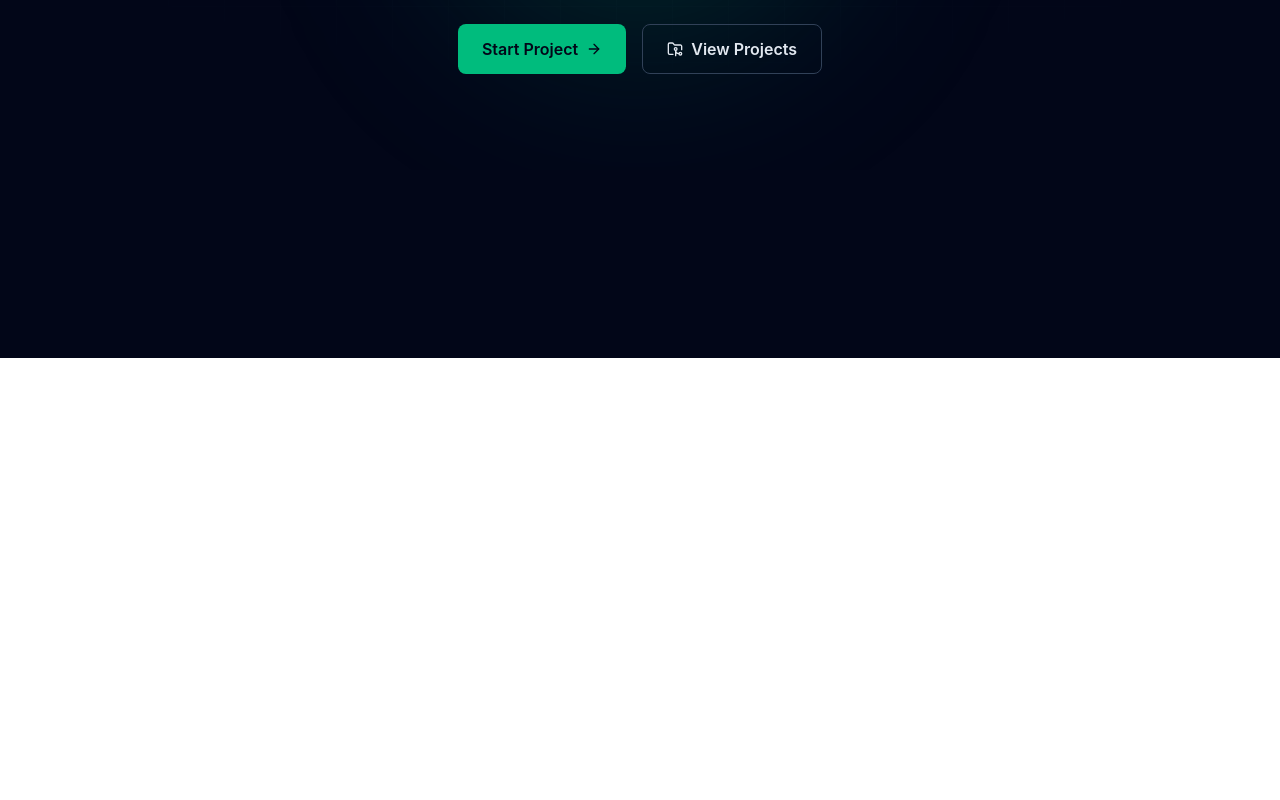
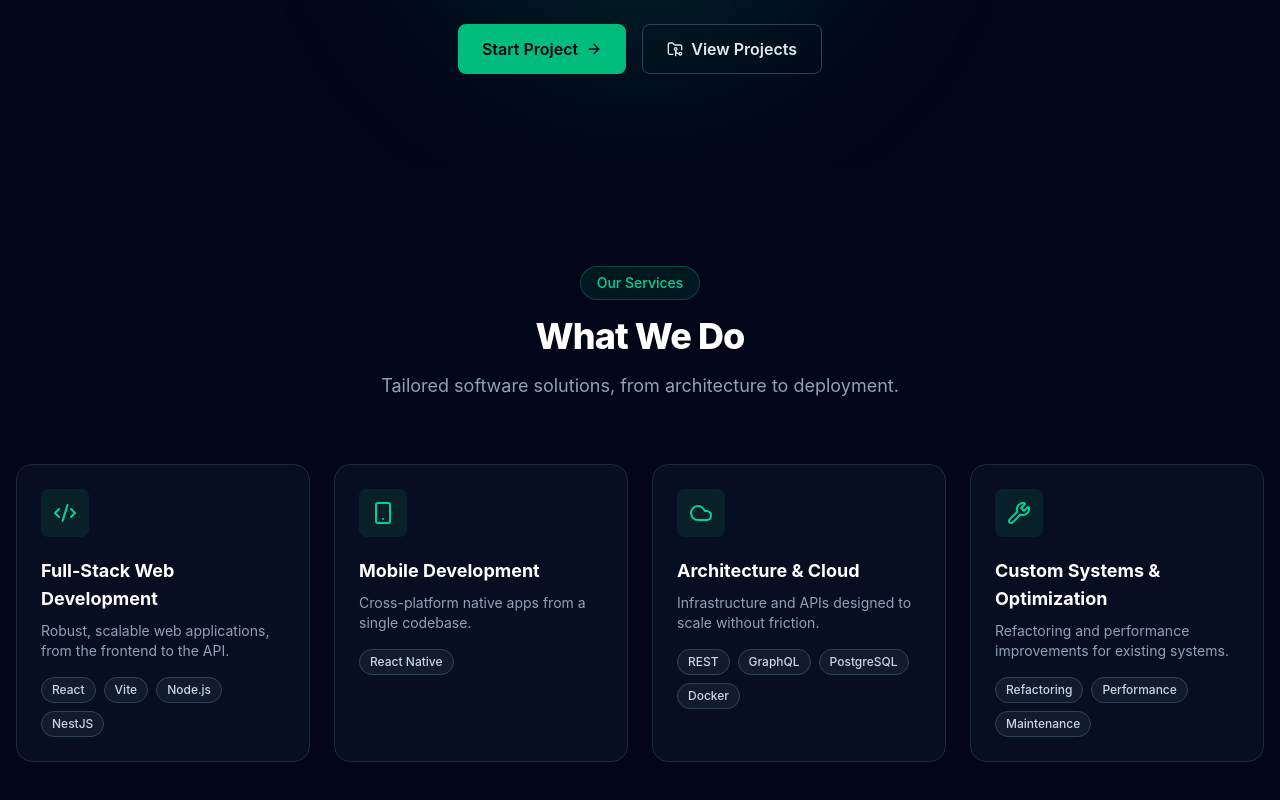
Before and after one commit to robersygonzalez/reappsandsystems-web, a React (Vite) app: page / in a window 1280 px wide. Shown: the part 442-1242 px from the top of the page. Before the commit the page ends 800 px from the top, so only its background shows below. Built offline with nearby package versions, Linux system fonts and the light colour scheme.

Commit message:
feat: add interactive Services section with i18n support

```diff
--- a/src/App.tsx
+++ b/src/App.tsx
@@ -1,5 +1,6 @@
 import { Navbar } from "./components/Navbar";
 import { Hero } from "./components/Hero";
+import { Services } from "./components/Services";
 
 export default function App() {
   return (
@@ -10,6 +11,7 @@ export default function App() {
       {/* Contenido Principal */}
       <main>
         <Hero />
+        <Services />
       </main>
     </div>
   );
--- /dev/null
+++ b/src/components/Services.tsx
@@ -0,0 +1,95 @@
+import { Code2, Smartphone, Cloud, Wrench } from "lucide-react";
+import type { LucideIcon } from "lucide-react";
+import { useTranslation } from "react-i18next";
+
+interface ServiceCard {
+  key: string;
+  icon: LucideIcon;
+  title: string;
+  description: string;
+  tech: string[];
+}
+
+export function Services() {
+  const { t } = useTranslation();
+
+  const services: ServiceCard[] = [
+    {
+      key: "webDev",
+      icon: Code2,
+      title: t("services.webDev.title"),
+      description: t("services.webDev.description"),
+      tech: ["React", "Vite", "Node.js", "NestJS"],
+    },
+    {
+      key: "mobileDev",
+      icon: Smartphone,
+      title: t("services.mobileDev.title"),
+      description: t("services.mobileDev.description"),
+      tech: ["React Native"],
+    },
+    {
+      key: "cloud",
+      icon: Cloud,
+      title: t("services.cloud.title"),
+      description: t("services.cloud.description"),
+      tech: ["REST", "GraphQL", "PostgreSQL", "Docker"],
+    },
+    {
+      key: "custom",
+      icon: Wrench,
+      title: t("services.custom.title"),
+      description: t("services.custom.description"),
+      tech: [
+        t("services.custom.tech.refactor"),
+        t("services.custom.tech.performance"),
+        t("services.custom.tech.maintenance"),
+      ],
+    },
+  ];
+
+  return (
+    <section id="servicios" className="relative bg-slate-950 py-24 px-4">
+      <div className="mx-auto max-w-7xl">
+        {/* Encabezado */}
+        <div className="mx-auto mb-16 flex max-w-2xl flex-col items-center text-center">
+          <span className="mb-4 inline-flex items-center rounded-full border border-emerald-500/30 bg-emerald-500/10 px-4 py-1.5 text-sm font-medium text-emerald-400">
+            {t("services.badge")}
+          </span>
+          <h2 className="text-3xl font-extrabold tracking-tight text-white sm:text-4xl">
+            {t("services.title")}
+          </h2>
+          <p className="mt-4 text-lg text-slate-400">
+            {t("services.subtitle")}
+          </p>
+        </div>
+
+        {/* Grid de tarjetas */}
+        <div className="grid grid-cols-1 gap-6 md:grid-cols-2 lg:grid-cols-4">
+          {services.map(({ key, icon: Icon, title, description, tech }) => (
+            <div
+              key={key}
+              className="group rounded-2xl border border-slate-800 bg-slate-900/50 p-6 transition-all duration-300 hover:border-emerald-500/50 hover:shadow-[0_0_30px_-10px_rgba(16,185,129,0.4)]"
+            >
+              <div className="mb-5 inline-flex h-12 w-12 items-center justify-center rounded-lg bg-emerald-500/10 text-emerald-400 transition-colors duration-300 group-hover:bg-emerald-500/20">
+                <Icon className="h-6 w-6" />
+              </div>
+              <h3 className="mb-2 text-lg font-bold text-white">{title}</h3>
+              <p className="mb-4 text-sm text-slate-400">{description}</p>
+              <ul className="flex flex-wrap gap-2">
+                {tech.map((item) => (
+                  <li
+                    key={item}
+                    className="rounded-full border border-slate-700 bg-slate-800/50 px-2.5 py-1 text-xs font-medium text-slate-300"
+                  >
+                    {item}
+                  </li>
+                ))}
+              </ul>
+            </div>
+          ))}
+        </div>
+      </div>
+    </section>
+  );
+}
--- a/src/i18n/config.ts
+++ b/src/i18n/config.ts
@@ -25,6 +25,37 @@ const resources = {
         ariaEs: "Cambiar a español",
         ariaEn: "Cambiar a inglés",
       },
+      services: {
+        badge: "Nuestros Servicios",
+        title: "Qué Hacemos",
+        subtitle:
+          "Soluciones de software a la medida, desde la arquitectura hasta el despliegue.",
+        webDev: {
+          title: "Desarrollo Web Full-Stack",
+          description:
+            "Aplicaciones web robustas y escalables, desde el frontend hasta la API.",
+        },
+        mobileDev: {
+          title: "Desarrollo Móvil",
+          description:
+            "Apps nativas multiplataforma a partir de una sola base de código.",
+        },
+        cloud: {
+          title: "Arquitectura & Cloud",
+          description:
+            "Infraestructura y APIs diseñadas para escalar sin fricción.",
+        },
+        custom: {
+          title: "Sistemas a Medida & Optimización",
+          description:
+            "Refactorización y mejoras de rendimiento para sistemas existentes.",
+          tech: {
+            refactor: "Refactorización",
+            performance: "Performance",
+            maintenance: "Mantenimiento",
+          },
+        },
+      },
     },
   },
   en: {
@@ -49,6 +80,36 @@ const resources = {
         ariaEs: "Switch to Spanish",
         ariaEn: "Switch to English",
       },
+      services: {
+        badge: "Our Services",
+        title: "What We Do",
+        subtitle:
+          "Tailored software solutions, from architecture to deployment.",
+        webDev: {
+          title: "Full-Stack Web Development",
+          description:
+            "Robust, scalable web applications, from the frontend to the API.",
+        },
+        mobileDev: {
+          title: "Mobile Development",
+          description: "Cross-platform native apps from a single codebase.",
+        },
+        cloud: {
+          title: "Architecture & Cloud",
+          description:
+            "Infrastructure and APIs designed to scale without friction.",
+        },
+        custom: {
+          title: "Custom Systems & Optimization",
+          description:
+            "Refactoring and performance improvements for existing systems.",
+          tech: {
+            refactor: "Refactoring",
+            performance: "Performance",
+            maintenance: "Maintenance",
+          },
+        },
+      },
     },
   },
 };
```
